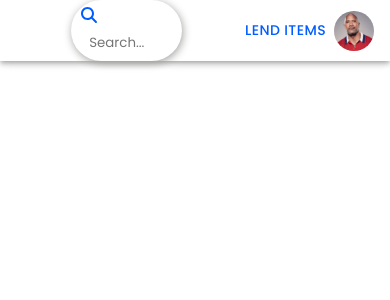
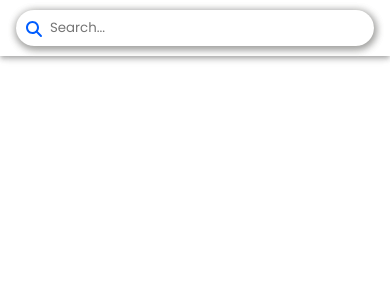
Before and after one commit to git-yash/traverse-web, a React (Create React App) app: page / in a window 390 px wide. Shown: the top 300 px of the page. Built offline with nearby package versions, Linux system fonts and the light colour scheme.

Commit message:
fixed media query css issues on top app bar

```diff
--- a/src/components/SearchBar/SearchBar.css
+++ b/src/components/SearchBar/SearchBar.css
@@ -20,6 +20,5 @@ input.searchBarInput:focus {
     border-width: 0;
     border-color: white;
     padding: 8px 8px 8px 18px;
-    width: 90%;
     background-color: transparent;
 }
--- a/src/components/TopAppBar/TopAppBar.css
+++ b/src/components/TopAppBar/TopAppBar.css
@@ -1,22 +1,32 @@
-
-@media screen and (max-width: 425px) {
+@media screen and (max-width: 585px) {
     .traverseLogo {
         display: none;
     }
 
     .traverseText {
-        display: 'none';
+        display: none;
+    }
+
+    div.rightContainer {
+        display: none;
+    }
+
+    div.searchBarContainer {
+        flex: 1;
     }
 }
 
 @media screen and (max-width: 600px) {
     .traverseLogo {
         padding-bottom: 13px;
-
     }
 
     .traverseText {
         display: none;
+    }
+
+    .searchBarContainer {
+        flex: 0.5;
     }
 }
 
@@ -31,4 +41,26 @@
         font-weight: bold;
         font-size: 17px;
     }
+
+    .searchBarContainer {
+        flex: 0.5;
+    }
 }
+
+.rightContainer {
+    justify-content: right;
+    display: flex;
+}
+
+.lendItemsButton {
+    background-color: white;
+    border-radius: 10px;
+    color: #005DFF;
+    font-family: Poppins;
+}
+
+.searchBarContainer {
+    justify-content: center;
+    margin: auto;
+    flex: 0.5;
+}
--- a/src/components/TopAppBar/TopAppBar.tsx
+++ b/src/components/TopAppBar/TopAppBar.tsx
@@ -17,12 +17,12 @@ const TopAppBar = ( props: {logo: any}) => {
             <p className='traverseText'>Traverse</p>
           </div>
 
-          <div style={{justifyContent: 'center', margin: "auto", flex: 0.5}}>
+          <div className='searchBarContainer'>
             <SearchBar />
           </div>
 
-          <div style={{justifyContent: 'right', display: "flex"}}>
-            <Button style={{backgroundColor: 'white', borderRadius: 10, color: '#005DFF', fontFamily: 'Poppins'}}>Lend Items</Button>
+          <div className='rightContainer' >
+            <Button className='lendItemsButton'>Lend Items</Button>
             <Avatar src={profilePicture} />
           </div>
         </Toolbar>
```
